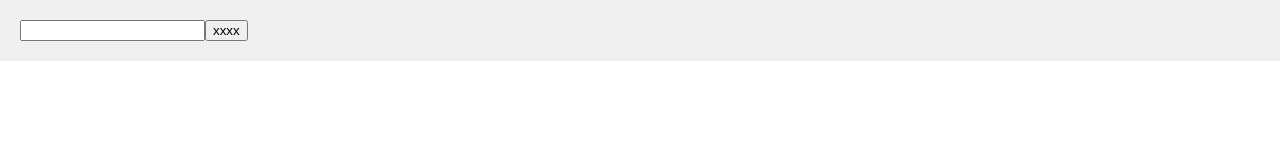
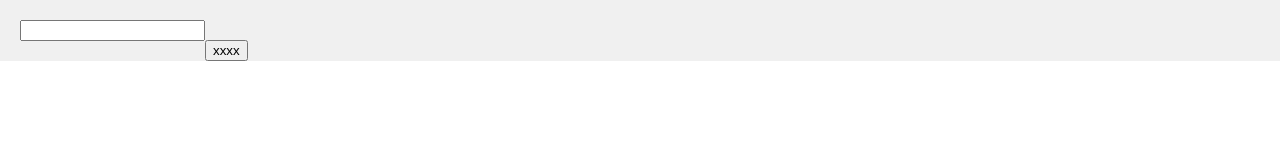
Before and after one commit to NaianeReis27/keypadmobile, an Angular app: page / in a window 1280 px wide. Shown: the top 160 px of the page. Built offline with nearby package versions, Linux system fonts and the light colour scheme.

Commit message:
Update styles.scss

```diff
--- a/src/styles.scss
+++ b/src/styles.scss
@@ -13,3 +13,9 @@ body {
     background-color: #f0f0f0; /* Cor de fundo */
     box-sizing: border-box;
   }
+
+
+button{
+    position: absolute;
+    bottom: 0;
+}
```
